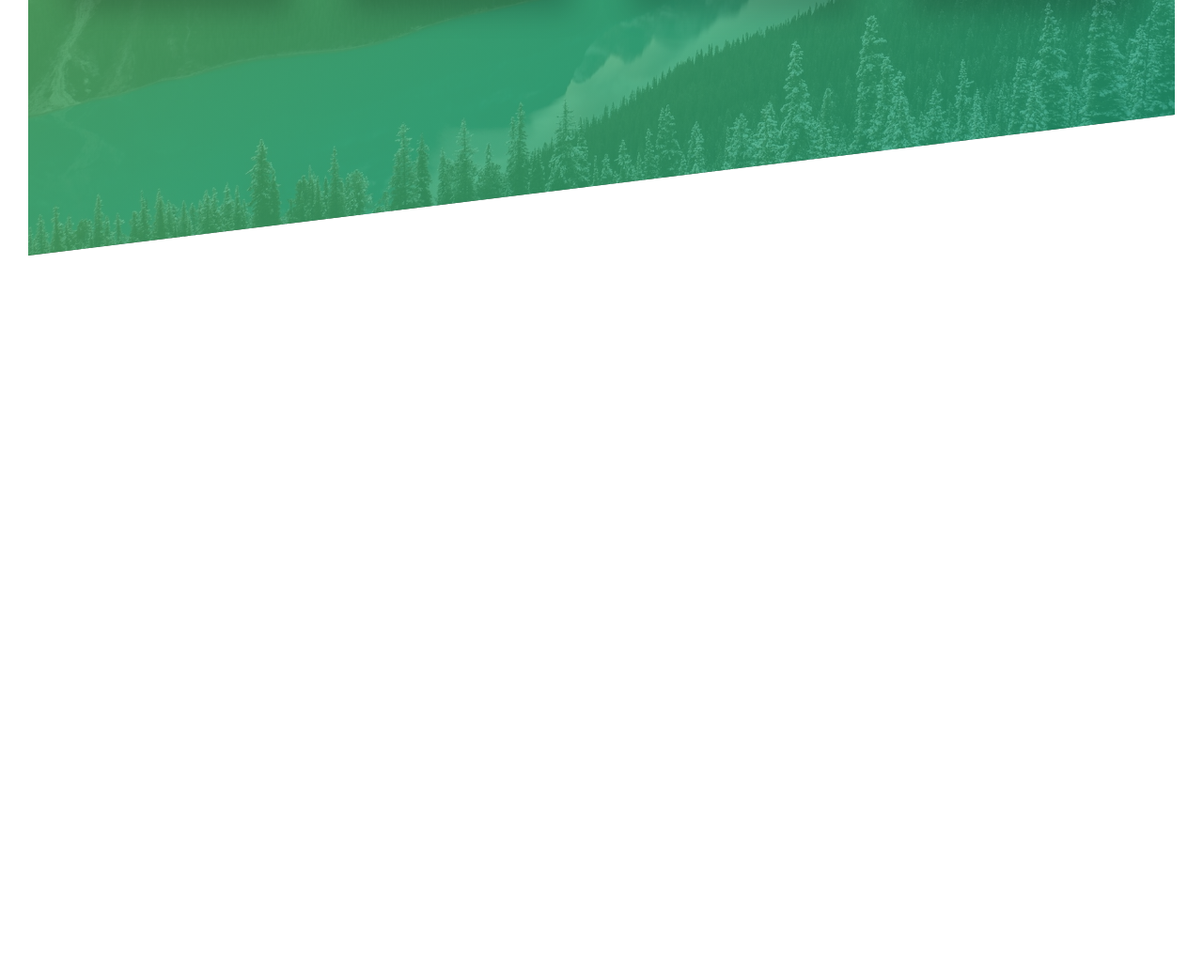
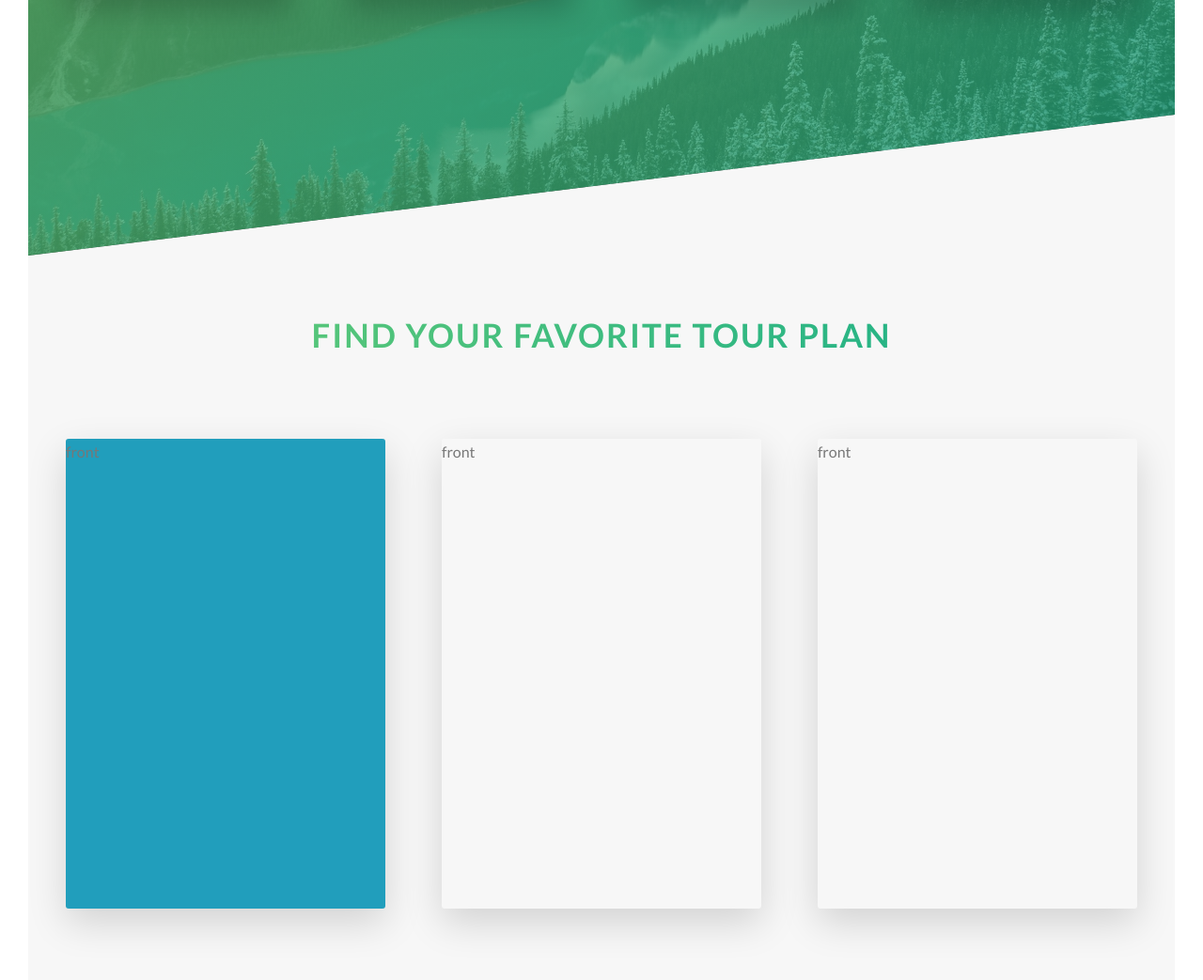
Before and after one commit to pejhvaman/naturalist, a website: page index.html in a window 1280 px wide. Shown: the part 2135-3178 px from the top of the page at 94% size. Before the commit the page ends 2407 px from the top, so only its background shows below. Drawn offline with Linux system fonts and the light colour scheme.

Commit message:
Started: rotating cards for tour section

```diff
--- a/css/linea-icons-basic.css
+++ b/css/linea-icons-basic.css
@@ -2,14 +2,13 @@
 
 @font-face {
   font-family: "linea-basic-10";
-  src:url("fonts/linea-basic-10.eot");
-  src:url("fonts/linea-basic-10.eot?#iefix") format("embedded-opentype"),
+  src: url("fonts/linea-basic-10.eot");
+  src: url("fonts/linea-basic-10.eot?#iefix") format("embedded-opentype"),
     url("fonts/linea-basic-10.woff") format("woff"),
     url("fonts/linea-basic-10.ttf") format("truetype"),
     url("fonts/linea-basic-10.svg#linea-basic-10") format("svg");
   font-weight: normal;
   font-style: normal;
-
 }
 
 [data-icon]:before {
@@ -228,7 +227,7 @@
   content: "!";
 }
 .icon-basic-magic-mouse:before {
-  content: "\"";
+  content: '"';
 }
 .icon-basic-magnifier:before {
   content: "#";
--- a/index.html
+++ b/index.html
@@ -90,7 +90,7 @@
           </div>
           <div class="col-1-of-4">
             <div class="section-features__box">
-              <i class="section-features__icon icon-basic-world"></i>
+              <i class="section-features__icon icon-basic-compass"></i>
               <h3 class="heading-tertiary u-margin-bottom-small">
                 Explore the world
               </h3>
@@ -102,7 +102,7 @@
           </div>
           <div class="col-1-of-4">
             <div class="section-features__box">
-              <i class="section-features__icon icon-basic-world"></i>
+              <i class="section-features__icon icon-basic-map"></i>
               <h3 class="heading-tertiary u-margin-bottom-small">
                 Explore the world
               </h3>
@@ -114,7 +114,7 @@
           </div>
           <div class="col-1-of-4">
             <div class="section-features__box">
-              <i class="section-features__icon icon-basic-world"></i>
+              <i class="section-features__icon icon-basic-heart"></i>
               <h3 class="heading-tertiary u-margin-bottom-small">
                 Explore the world
               </h3>
@@ -126,6 +126,35 @@
           </div>
         </div>
       </section>
+      <section class="section-tours">
+        <div class="u-text-center u-margin-bottom-big">
+          <h2 class="heading__secondary">Find your favorite tour plan</h2>
+        </div>
+        <div class="row">
+          <div class="col-1-of-3">
+            <div class="card">
+              <div class="card__side card__side--front card__side--front-1">
+                front
+              </div>
+              <div class="card__side card__side--back card__side--back-1">
+                back
+              </div>
+            </div>
+          </div>
+          <div class="col-1-of-3">
+            <div class="card">
+              <div class="card__side card__side--front">front</div>
+              <div class="card__side card__side--back">back</div>
+            </div>
+          </div>
+          <div class="col-1-of-3">
+            <div class="card">
+              <div class="card__side card__side--front">front</div>
+              <div class="card__side card__side--back">back</div>
+            </div>
+          </div>
+        </div>
+      </section>
     </main>
   </body>
 </html>
--- a/sass/abstracts/_variables.scss
+++ b/sass/abstracts/_variables.scss
@@ -2,6 +2,12 @@
 $color-primary: #7ed56f;
 $color-primary-light: #55c57a;
 $color-primary-dark: #28b485;
+
+$color-secondary-ligth: #ff7800;
+$color-secondary-dark: #df6b06;
+$color-tertiary-light: #219ebc;
+$color-tertiary-dark: #0d87a5;
+
 $color-gray: #777;
 $color-gray-light: #f7f7f7;
 $color-dark: #000;
--- /dev/null
+++ b/sass/components/_card.scss
@@ -0,0 +1,43 @@
+.card {
+  height: 50rem;
+  perspective: 150rem;
+  -moz-perspective: 150rem;
+  position: relative;
+
+  &__side {
+    transition: all 0.3s ease;
+    position: absolute;
+    top: 0;
+    left: 0;
+    height: 50rem;
+    width: 100%;
+    backface-visibility: hidden;
+    border-radius: 3px;
+    box-shadow: 0 1.5rem 4rem rgba($color-dark, 0.15);
+
+    &--front {
+      &-1 {
+        background-color: $color-tertiary-light;
+      }
+    }
+
+    &--back {
+      transform: rotateY(180deg);
+      &-1 {
+        background-image: linear-gradient(
+          to right bottom,
+          rgba($color-secondary-ligth, 0.8),
+          rgba($color-secondary-dark, 0.8)
+        );
+      }
+    }
+  }
+
+  &:hover &__side--front {
+    transform: rotateY(180deg);
+  }
+
+  &:hover &__side--back {
+    transform: rotateY(0);
+  }
+}
--- a/sass/layouts/_grid.scss
+++ b/sass/layouts/_grid.scss
@@ -19,6 +19,10 @@
     width: calc((100% - #{$gutter-vertical}) / 2);
   }
 
+  .col-1-of-3 {
+    width: calc((100% - 2 * #{$gutter-vertical}) / 3);
+  }
+
   .col-1-of-4 {
     width: calc((100% - 3 * #{$gutter-vertical}) / 4);
   }
--- a/sass/main.scss
+++ b/sass/main.scss
@@ -10,6 +10,7 @@
 @import "components/button";
 @import "components/composition";
 @import "components/feature-box";
+@import "components/card";
 
 @import "layouts/header";
 @import "layouts/grid";
--- a/sass/pages/_home.scss
+++ b/sass/pages/_home.scss
@@ -20,3 +20,9 @@
     transform: skewY(7deg);
   }
 }
+
+.section-tours {
+  padding: 25rem 0;
+  background-color: $color-gray-light;
+  margin-top: -15vh;
+}
```
Also changed, not shown: css/style.css, 1 other file.
